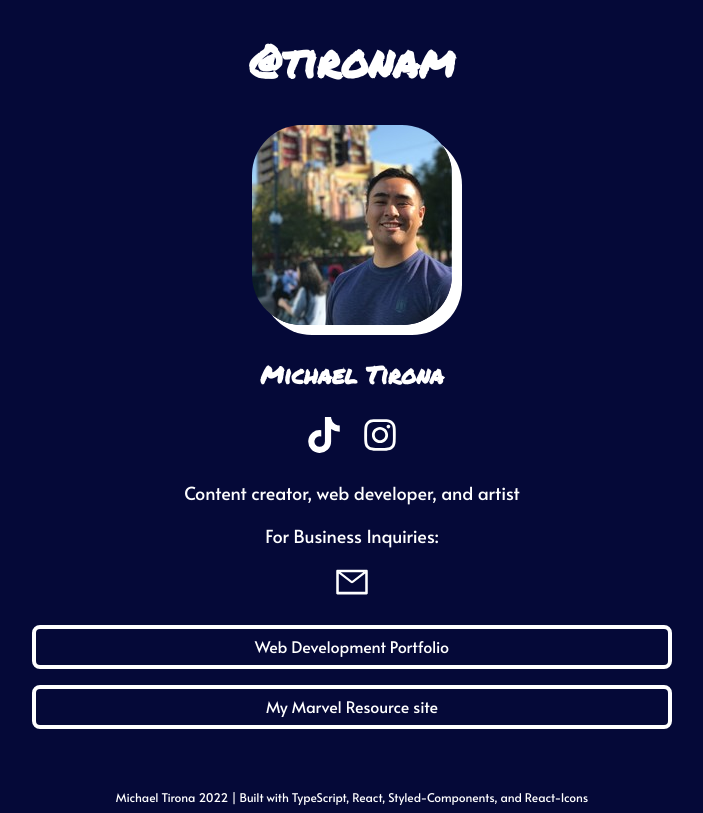
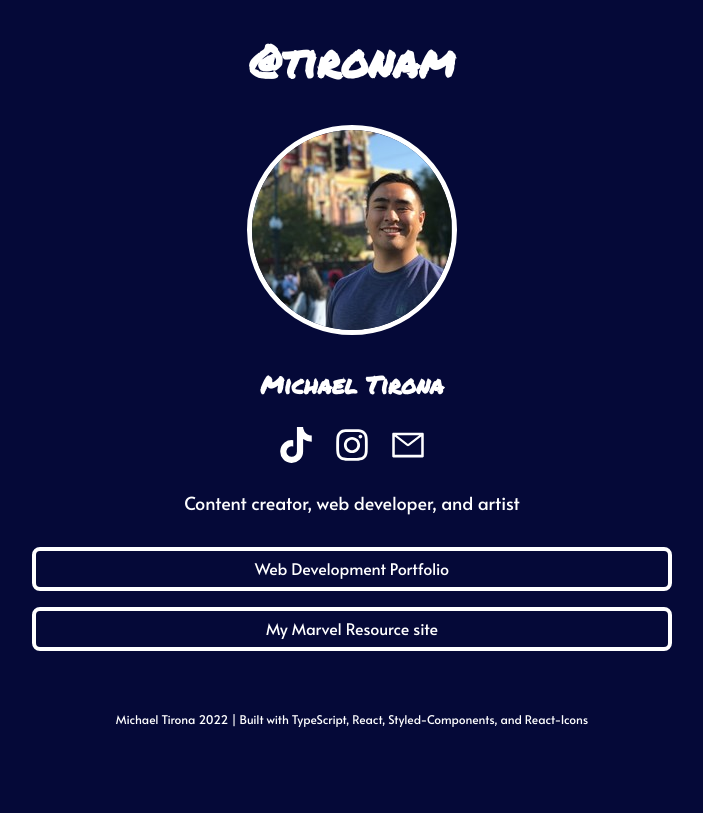
Before and after one commit to tironam/tironam-links, a React (Create React App) app: page / in a window 1280 px wide. Shown: the whole page, without its empty margins (288-991 px from the left). Built offline with nearby package versions, Linux system fonts and the light colour scheme.

Commit message:
Adjusted components to add props and split styles where necessary

```diff
--- a/src/App.tsx
+++ b/src/App.tsx
@@ -1,13 +1,15 @@
-import React from 'react';
 import Header from './components/Header';
-import ProfilePic from './components/ProfilePic';
+import ProfilePic from './components/ProfilePic/ProfilePic';
 import Title from './components/Title';
 import Text from './components/Text';
 import picture from './profile.jpg';
 import Button from './components/Button/Button';
-import IconSection from './components/IconSection';
-import IconBtn from './components/IconBtn';
+import IconBtn from './components/IconBtn/IconBtn';
 import Footer from './components/Footer';
+
+import { BtnWrapper } from './components/Button/Button.styles';
+import { IconSectionWrap } from './components/IconBtn/IconBtn.styles';
+
 import './App.css';
 
 import { FaTiktok, FaInstagram } from 'react-icons/fa';
@@ -19,33 +21,31 @@ const App = () => {
 	return (
 		<>
 			<Header>@tironam</Header>
-			<ProfilePic src={picture} alt='Michael Tirona picture' />
+			<ProfilePic img={picture} alt='Michael Tirona picture' />
 			<Title>Michael Tirona</Title>
-			<IconSection>
-				<IconBtn href='https://www.tiktok.com/@tironam' target='_blank'>
-					<FaTiktok />
-				</IconBtn>
+			<IconSectionWrap>
 				<IconBtn
-					href='https://www.instagram.com/tironam'
-					target='_blank'
-				>
-					<FaInstagram />
-				</IconBtn>
-			</IconSection>
+					link='https://www.tiktok.com/@tironam'
+					icon={<FaTiktok />}
+				/>
+				<IconBtn
+					link='https://www.instagram.com/tironam'
+					icon={<FaInstagram />}
+				/>
+				<IconBtn
+					link='mailto:tironamichael@gmail.com'
+					icon={<AiOutlineMail />}
+				/>
+			</IconSectionWrap>
 			<Text>Content creator, web developer, and artist</Text>
-			<Text>For Business Inquiries:</Text>
-			<IconSection>
-				<IconBtn href='mailto:tironamichael@gmail.com'>
-					<AiOutlineMail />
-				</IconBtn>
-			</IconSection>
+			<BtnWrapper>
 				<Button link='https://tironam.com'>
 					Web Development Portfolio
 				</Button>
-			{/* <Text>My Marvel Resource site:</Text> */}
 				<Button link='https://mcuandyou.com'>
 					My Marvel Resource site
 				</Button>
+			</BtnWrapper>
 			<Footer>
 				Michael Tirona {year} | Built with TypeScript, React,
 				Styled-Components, and React-Icons
--- a/src/components/Button/Button.styles.ts
+++ b/src/components/Button/Button.styles.ts
@@ -1,6 +1,6 @@
 import styled from 'styled-components';
 
-const ButtonStyles = styled.a`
+export const ButtonWrap = styled.a`
 	cursor: pointer;
 	border-radius: 8px;
 	text-align: center;
@@ -23,4 +23,6 @@ const ButtonStyles = styled.a`
 	}
 `;
 
-export default ButtonStyles;
+export const BtnWrapper = styled.div`
+	margin-top: 32px;
+`
--- a/src/components/Button/Button.tsx
+++ b/src/components/Button/Button.tsx
@@ -1,4 +1,4 @@
-import Wrapper from './Button.styles';
+import { ButtonWrap } from './Button.styles';
 
 type Props = {
 	children: string;
@@ -7,9 +7,9 @@ type Props = {
 };
 
 const Button: React.FC<Props> = ({ link, children, newTab }) => (
-	<Wrapper href={link} target={newTab}>
+	<ButtonWrap href={link} target={newTab}>
 		{children}
-	</Wrapper>
+	</ButtonWrap>
 );
 
 export default Button;
--- a/src/components/IconBtn.tsx
+++ /dev/null
@@ -1,12 +0,0 @@
-import styled from 'styled-components';
-
-const IconBtn = styled.a`
-	margin: 0px 10px;
-	font-size: 36px;
-	color: #fff;
-	&:hover {
-		font-size: 40px;
-	}
-`;
-
-export default IconBtn;
--- /dev/null
+++ b/src/components/IconBtn/IconBtn.styles.ts
@@ -0,0 +1,16 @@
+import styled from 'styled-components';
+
+export const IconBtnWrap = styled.a`
+	margin: 0px 10px;
+	font-size: 36px;
+	color: #fff;
+	&:hover {
+		font-size: 40px;
+	}
+`;
+
+export const IconSectionWrap = styled.div`
+	margin: 16px auto;
+	text-align: center;
+	font-size: 36px;
+`;
--- /dev/null
+++ b/src/components/IconBtn/IconBtn.tsx
@@ -0,0 +1,18 @@
+import { ReactNode } from 'react';
+import { IconBtnWrap } from './IconBtn.styles';
+
+type Props = {
+	link: string;
+	newTab?: string;
+	icon: ReactNode;
+};
+
+const IconBtn: React.FC<Props> = ({ link, newTab, icon }) => (
+	<IconBtnWrap href={link}>{icon}</IconBtnWrap>
+);
+
+export default IconBtn;
+
+IconBtn.defaultProps = {
+	newTab: '_blank',
+};
--- a/src/components/IconSection.tsx
+++ /dev/null
@@ -1,9 +0,0 @@
-import styled from 'styled-components';
-
-const IconSection = styled.div`
-	margin: 16px auto;
-	text-align: center;
-	font-size: 36px;
-`;
-
-export default IconSection;
--- a/src/components/ProfilePic.tsx
+++ /dev/null
@@ -1,19 +0,0 @@
-import styled from 'styled-components';
-
-const ProfilePic = styled.img`
-	width: '200px';
-	border-radius: 50px;
-	border: 2px solid #fff;
-	border-style: none;
-	display: block;
-	margin: 0 auto 32px auto;
-	box-shadow: 10px 10px 0px #fff;
-	@media (max-width: 480px) {
-		width: 125px;
-		border-radius: 32px;
-		box-shadow: 8px 8px 0px #fff;
-		margin: 0 auto 16px auto;
-	}
-`;
-
-export default ProfilePic;
--- /dev/null
+++ b/src/components/ProfilePic/ProfilePic.styles.ts
@@ -0,0 +1,17 @@
+import styled from 'styled-components';
+
+const PicWrap = styled.img`
+	width: '200px';
+	border-radius: 110px;
+	border: 5px solid #fff;
+	display: block;
+	margin: 0 auto 32px auto;
+	@media (max-width: 480px) {
+		width: 125px;
+		border-radius: 110px;
+	border: 5px solid #fff;
+		margin: 0 auto 16px auto;
+	}
+`;
+
+export default PicWrap;
--- /dev/null
+++ b/src/components/ProfilePic/ProfilePic.tsx
@@ -0,0 +1,13 @@
+import { ReactNode } from 'react';
+import PicWrap from './ProfilePic.styles';
+
+type Props = {
+	img: string;
+	alt: string;
+};
+
+const ProfilePic: React.FC<Props> = ({ img, alt }) => (
+	<PicWrap src={img} alt={alt} />
+);
+
+export default ProfilePic;
```
Lines whose indentation alone changed are shown as unchanged.
